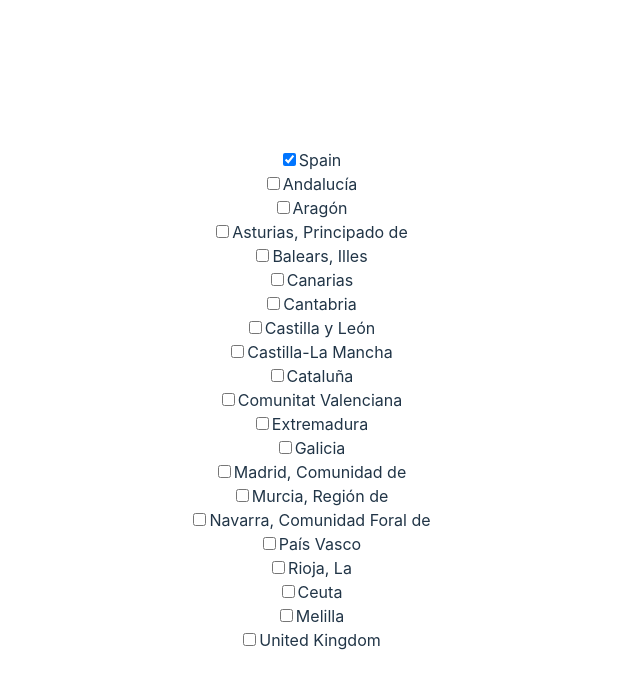
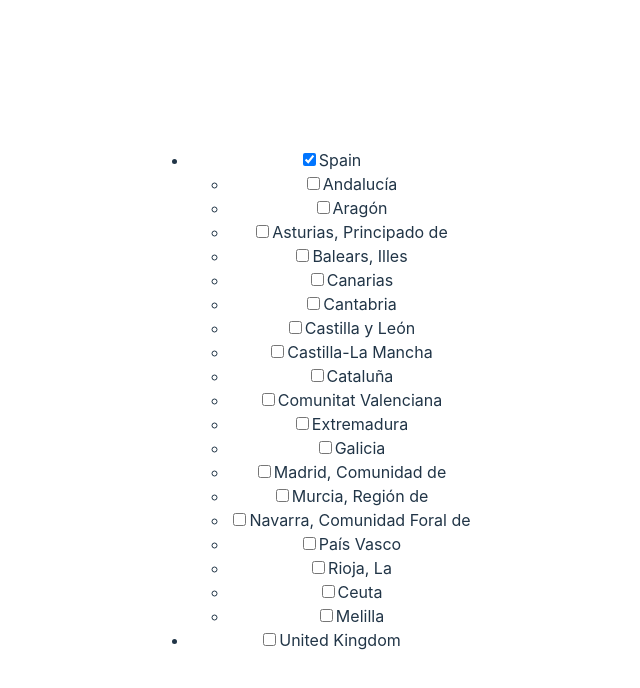
Before and after one commit to daneryl/jurisdiction_selector, a React (Vite) app: page / in a window 1280 px wide. Both pictures are taken after a click on the checkbox "Spain". Shown: the top 688 px of the page, without its empty margins (330-970 px from the left). Built offline with nearby package versions, Linux system fonts and the light colour scheme.

Commit message:
Refactor local jurisdictions and selector into a recursive structure

```diff
--- a/src/App.tsx
+++ b/src/App.tsx
@@ -4,12 +4,36 @@ import "./App.css";
 export type Jurisdiction = {
   id: number;
   name: string;
+  subjurisdictions?: Jurisdiction[];
 };
 
 type JurisdictionsAPI = {
   fetchJurisdictions: () => Promise<Jurisdiction[]>;
   fetchSubJurisdictions: (id: number) => Promise<Jurisdiction[]>;
 };
+
+function findJurisdictionRecursive(
+  jurisdictions: Jurisdiction[],
+  jurisdictionId: number
+): Jurisdiction | null {
+  for (const jurisdiction of jurisdictions) {
+    if (jurisdiction.id === jurisdictionId) {
+      return jurisdiction;
+    }
+
+    if (jurisdiction.subjurisdictions) {
+      const found = findJurisdictionRecursive(
+        jurisdiction.subjurisdictions,
+        jurisdictionId
+      );
+      if (found) {
+        return found;
+      }
+    }
+  }
+
+  return null;
+}
 
 function CheckBox({
   label,
@@ -27,6 +51,40 @@ function CheckBox({
   );
 }
 
+function JurisdictionSelector({
+  jurisdiction,
+  onChange,
+}: {
+  jurisdiction: Jurisdiction;
+  onChange: (e: React.ChangeEvent, jurisdiction: Jurisdiction) => void;
+}) {
+  return (
+    <>
+      <CheckBox
+        label={jurisdiction.name}
+        onChange={(e) => {
+          onChange(e, jurisdiction);
+        }}
+      />
+      {jurisdiction.subjurisdictions &&
+        !jurisdiction.subjurisdictions.length && (
+          <div>Loading {jurisdiction.name} ...</div>
+        )}
+      <ul>
+        {jurisdiction.subjurisdictions &&
+          jurisdiction.subjurisdictions.map((subjurisdiction) => (
+            <li key={subjurisdiction.id}>
+              <JurisdictionSelector
+                jurisdiction={subjurisdiction}
+                onChange={onChange}
+              />
+            </li>
+          ))}
+      </ul>
+    </>
+  );
+}
+
 function App({
   useJurisdictionsAPI,
   onChange,
@@ -35,29 +93,45 @@ function App({
   onChange: (data: Jurisdiction[]) => void;
 }) {
   const { fetchJurisdictions, fetchSubJurisdictions } = useJurisdictionsAPI();
-  const [jurisdictions, setJurisdictions] = useState<{
-    [k: string]: Jurisdiction[];
-  }>({});
+
+  const [jurisdictions, setJurisdictions] = useState<Jurisdiction[]>([]);
 
   const [selectedJurisdictions, setSelected] = useState<Jurisdiction[]>([]);
 
   useEffect(() => {
     fetchJurisdictions().then((jurisdictions: Jurisdiction[]) => {
-      setJurisdictions({ 0: jurisdictions });
+      setJurisdictions(jurisdictions);
     });
   }, [fetchJurisdictions]);
 
   const onJurisdictionSelected = (jurisdiction: Jurisdiction) => {
-    const newSelection = [...selectedJurisdictions, jurisdiction];
+    const newSelection = [
+      ...selectedJurisdictions,
+      { name: jurisdiction.name, id: jurisdiction.id },
+    ];
     onChange(newSelection);
     setSelected(newSelection);
-    setJurisdictions({ ...jurisdictions, ...{ [jurisdiction.id]: [] } });
+    setJurisdictions((jurisdictions2) => {
+      const parent = findJurisdictionRecursive(jurisdictions2, jurisdiction.id);
+      if (parent) {
+        parent.subjurisdictions = [];
+      }
+      return [...jurisdictions2];
+    });
     fetchSubJurisdictions(jurisdiction.id).then(
       (subjurisdictions: Jurisdiction[]) => {
-        setJurisdictions({
-          ...jurisdictions,
-          ...{ [jurisdiction.id]: subjurisdictions },
-        });
+        if (parent) {
+          setJurisdictions((jurisdictions2) => {
+            const parent = findJurisdictionRecursive(
+              jurisdictions2,
+              jurisdiction.id
+            );
+            if (parent) {
+              parent.subjurisdictions = subjurisdictions;
+            }
+            return [...jurisdictions2];
+          });
+        }
       }
     );
   };
@@ -71,57 +145,20 @@ function App({
   }
 
   return (
-    <>
-      {jurisdictions[0].map((jurisdiction) => {
+    <ul>
+      {jurisdictions.map((jurisdiction) => {
         return (
-          <div>
-            <CheckBox
-              label={jurisdiction.name}
-              onChange={() => {
+          <li key={jurisdiction.id}>
+            <JurisdictionSelector
+              jurisdiction={jurisdiction}
+              onChange={(_, jurisdiction) => {
                 onJurisdictionSelected(jurisdiction);
               }}
             />
-            {jurisdictions[jurisdiction.id] &&
-              !jurisdictions[jurisdiction.id].length && (
-                <div>Loading {jurisdiction.name} ...</div>
-              )}
-
-            {jurisdictions[jurisdiction.id] &&
-              jurisdictions[jurisdiction.id].length &&
-              jurisdictions[jurisdiction.id].map((sub) => {
-                return (
-                  <div>
-                    <CheckBox
-                      label={sub.name}
-                      onChange={(e) => {
-                        e.stopPropagation();
-                        onJurisdictionSelected(sub);
-                      }}
-                    />
-                    {jurisdictions[sub.id] && !jurisdictions[sub.id].length && (
-                      <div>Loading {sub.name} ...</div>
-                    )}
-
-                    {jurisdictions[sub.id] &&
-                      jurisdictions[sub.id].length &&
-                      jurisdictions[sub.id].map((sub2) => {
-                        return (
-                          <CheckBox
-                            label={sub2.name}
-                            // onChange={(e) => {
-                            //   e.stopPropagation();
-                            //   onJurisdictionSelected(sub);
-                            // }}
-                          />
-                        );
-                      })}
-                  </div>
-                );
-              })}
-          </div>
+          </li>
         );
       })}
-    </>
+    </ul>
   );
 }
 
```
Also changed, not shown: 1 other file (tests, documents, lock files or other folders).
